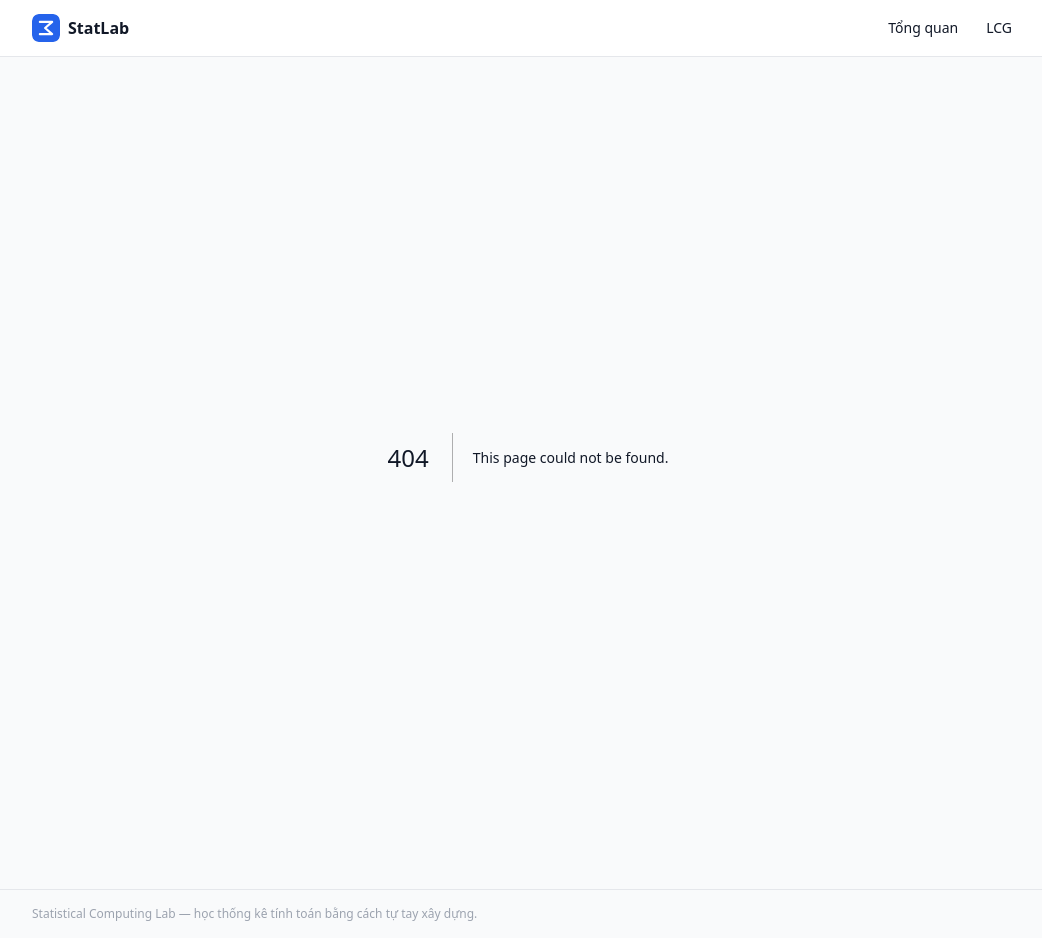
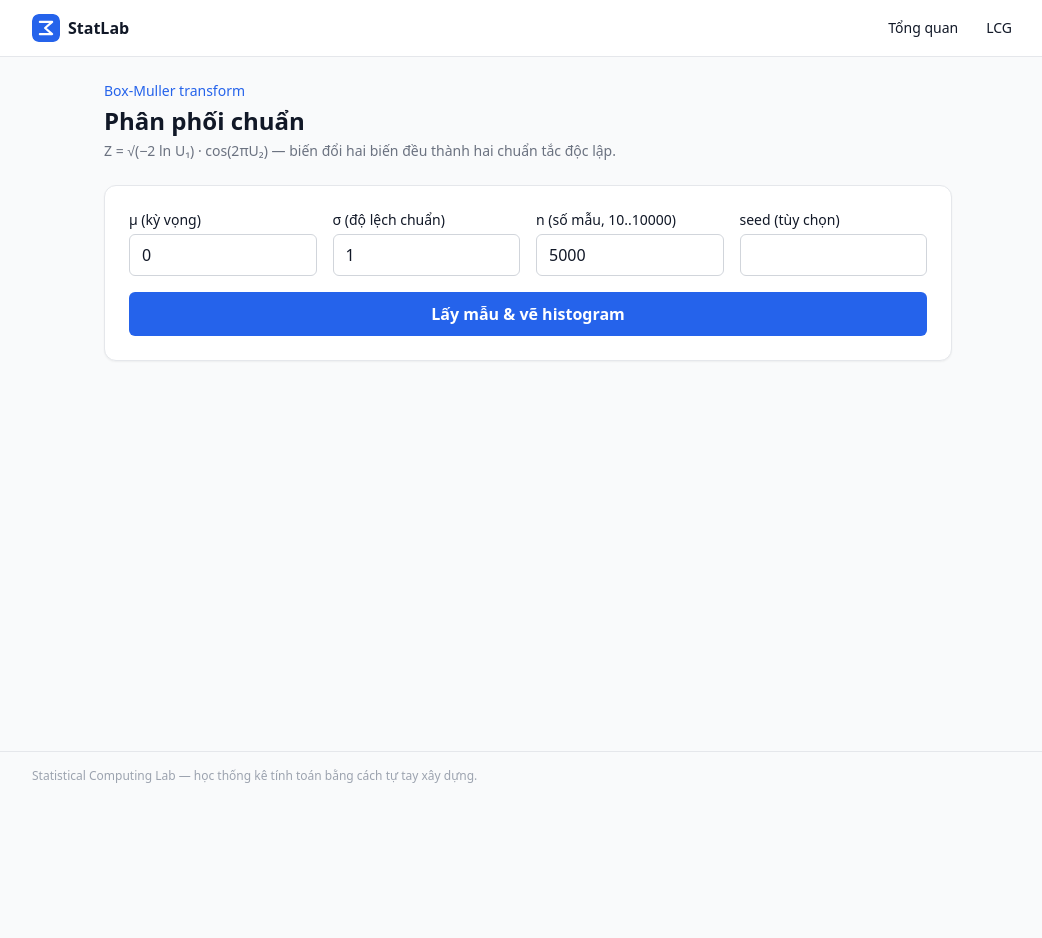
Before and after one commit to ryantr-statinops/Stat_Lab, a Next.js app in the folder frontend/next-app/: page /normal in a window 1280 px wide. Before the commit this address had no page. Shown: the whole page, without its empty margins (112-1154 px from the left). After the commit the page ends 800 px from the top, so only its background shows below. Built offline with nearby package versions, Linux system fonts and the light colour scheme; no server answers.

Commit message:
feat(frontend): normal distribution page with recharts histogram

```diff
--- /dev/null
+++ b/frontend/next-app/app/normal/page.tsx
@@ -0,0 +1,205 @@
+"use client";
+
+import { useState } from "react";
+import axios from "axios";
+import {
+  Bar,
+  BarChart,
+  CartesianGrid,
+  ResponsiveContainer,
+  Tooltip,
+  XAxis,
+  YAxis,
+} from "recharts";
+import { binLabel, histogramBins } from "@/lib/stats";
+
+type NormalResponse = {
+  samples: number[];
+  count: number;
+  sample_mean: number;
+  sample_std: number;
+};
+
+const API_URL = process.env.NEXT_PUBLIC_API_URL || "http://localhost:8000";
+
+export default function NormalPage() {
+  const [form, setForm] = useState({
+    mean: "0",
+    std: "1",
+    n: "5000",
+    seed: "",
+  });
+  const [result, setResult] = useState<NormalResponse | null>(null);
+  const [chartData, setChartData] = useState<
+    { label: string; count: number }[]
+  >([]);
+  const [loading, setLoading] = useState(false);
+  const [error, setError] = useState<string | null>(null);
+
+  const handleChange = (e: React.ChangeEvent<HTMLInputElement>) => {
+    const { name, value } = e.target;
+    setForm((prev) => ({ ...prev, [name]: value }));
+  };
+
+  const validate = (): string | null => {
+    if (!Number.isFinite(parseFloat(form.std)) || parseFloat(form.std) <= 0)
+      return "σ phải là số dương.";
+    const nNum = parseInt(form.n, 10);
+    if (!Number.isInteger(nNum) || nNum < 10 || nNum > 10000)
+      return "n phải nằm trong khoảng 10 .. 10000.";
+    if (
+      form.seed.trim() !== "" &&
+      !Number.isInteger(parseInt(form.seed, 10))
+    )
+      return "Seed phải là số nguyên (hoặc bỏ trống).";
+    if (!Number.isFinite(parseFloat(form.mean))) return "μ không hợp lệ.";
+    return null;
+  };
+
+  const handleSubmit = async (e: React.FormEvent) => {
+    e.preventDefault();
+    const invalid = validate();
+    if (invalid) {
+      setError(invalid);
+      return;
+    }
+    setLoading(true);
+    setError(null);
+
+    try {
+      const params: Record<string, number> = {
+        mean: parseFloat(form.mean),
+        std: parseFloat(form.std),
+        n: parseInt(form.n, 10),
+      };
+      if (form.seed.trim() !== "") params.seed = parseInt(form.seed, 10);
+
+      const res = await axios.get<NormalResponse>(
+        `${API_URL}/api/v1/normal`,
+        { params }
+      );
+      setResult(res.data);
+
+      // Binning phía client bằng helper dùng chung — biểu đồ 40 bins
+      const bins = histogramBins(res.data.samples, 40);
+      setChartData(bins.map((b) => ({ label: binLabel(b), count: b.count })));
+    } catch (err) {
+      const detail = axios.isAxiosError(err)
+        ? err.response?.data?.detail
+        : null;
+      setError(detail ?? "Không kết nối được API ở port 8000.");
+      setResult(null);
+      setChartData([]);
+    } finally {
+      setLoading(false);
+    }
+  };
+
+  // Lý thuyết: mẫu ~ N(μ, σ²) nên kỳ vọng x̄ ≈ μ và s ≈ σ
+  const theory =
+    result != null
+      ? { mu: parseFloat(form.mean), sigma: parseFloat(form.std) }
+      : null;
+
+  return (
+    <main className="max-w-4xl mx-auto p-6 space-y-6">
+      <header>
+        <p className="text-sm font-medium text-blue-600">
+          Box-Muller transform
+        </p>
+        <h1 className="text-2xl font-bold mt-1">Phân phối chuẩn</h1>
+        <p className="text-gray-500 text-sm mt-1">
+          Z = √(−2 ln U₁) · cos(2πU₂) — biến đổi hai biến đều thành hai chuẩn
+          tắc độc lập.
+        </p>
+      </header>
+
+      <form
+        onSubmit={handleSubmit}
+        className="bg-white rounded-xl shadow-sm border border-gray-200 p-6 grid grid-cols-1 md:grid-cols-4 gap-4"
+      >
+        {(
+          [
+            { name: "mean", label: "μ (kỳ vọng)" },
+            { name: "std", label: "σ (độ lệch chuẩn)" },
+            { name: "n", label: "n (số mẫu, 10..10000)" },
+            { name: "seed", label: "seed (tùy chọn)" },
+          ] as const
+        ).map((f) => (
+          <div key={f.name}>
+            <label htmlFor={f.name} className="block text-sm font-medium mb-1">
+              {f.label}
+            </label>
+            <input
+              id={f.name}
+              name={f.name}
+              type={f.name === "seed" ? "text" : "number"}
+              step="any"
+              value={form[f.name]}
+              onChange={handleChange}
+              className="w-full px-3 py-2 border border-gray-300 rounded-md focus:ring-2 focus:ring-blue-500 focus:border-blue-500 outline-none"
+            />
+          </div>
+        ))}
+
+        <div className="md:col-span-4">
+          <button
+            type="submit"
+            disabled={loading}
+            className="w-full bg-blue-600 hover:bg-blue-700 text-white font-semibold py-2.5 rounded-md disabled:opacity-50 transition-colors"
+          >
+            {loading ? "Đang mô phỏng..." : "Lấy mẫu & vẽ histogram"}
+          </button>
+        </div>
+      </form>
+
+      {error && (
+        <div
+          role="alert"
+          className="bg-red-50 border border-red-200 text-red-700 px-4 py-3 rounded-lg text-sm"
+        >
+          {error}
+        </div>
+      )}
+
+      {result && theory && (
+        <section className="space-y-4">
+          <div className="flex flex-wrap gap-2 text-xs">
+            <span className="px-2.5 py-1 rounded-full bg-blue-50 text-blue-700 font-medium">
+              n = {result.count}
+            </span>
+            <span className="px-2.5 py-1 rounded-full bg-gray-100 text-gray-700">
+              x̄ = {result.sample_mean.toFixed(3)} ≈ μ = {theory.mu}
+            </span>
+            <span className="px-2.5 py-1 rounded-full bg-gray-100 text-gray-700">
+              s = {result.sample_std.toFixed(3)} ≈ σ = {theory.sigma}
+            </span>
+          </div>
+
+          <div className="bg-white rounded-xl shadow-sm border border-gray-200 p-6">
+            <h2 className="font-semibold mb-4">Histogram của mẫu mô phỏng</h2>
+            <ResponsiveContainer width="100%" height={320}>
+              <BarChart
+                data={chartData}
+                margin={{ top: 8, right: 8, bottom: 8, left: 8 }}
+              >
+                <CartesianGrid strokeDasharray="3 3" vertical={false} />
+                <XAxis
+                  dataKey="label"
+                  tick={{ fontSize: 11 }}
+                  interval="preserveStartEnd"
+                />
+                <YAxis tick={{ fontSize: 11 }} allowDecimals={false} />
+                <Tooltip
+                  formatter={(value) => [value, "Số điểm"]}
+                  labelFormatter={(label) => `Tâm bin ≈ ${label}`}
+                />
+                <Bar dataKey="count" fill="#2563eb" radius={[3, 3, 0, 0]} />
+              </BarChart>
+            </ResponsiveContainer>
+          </div>
+        </section>
+      )}
+    </main>
+  );
+}
```
